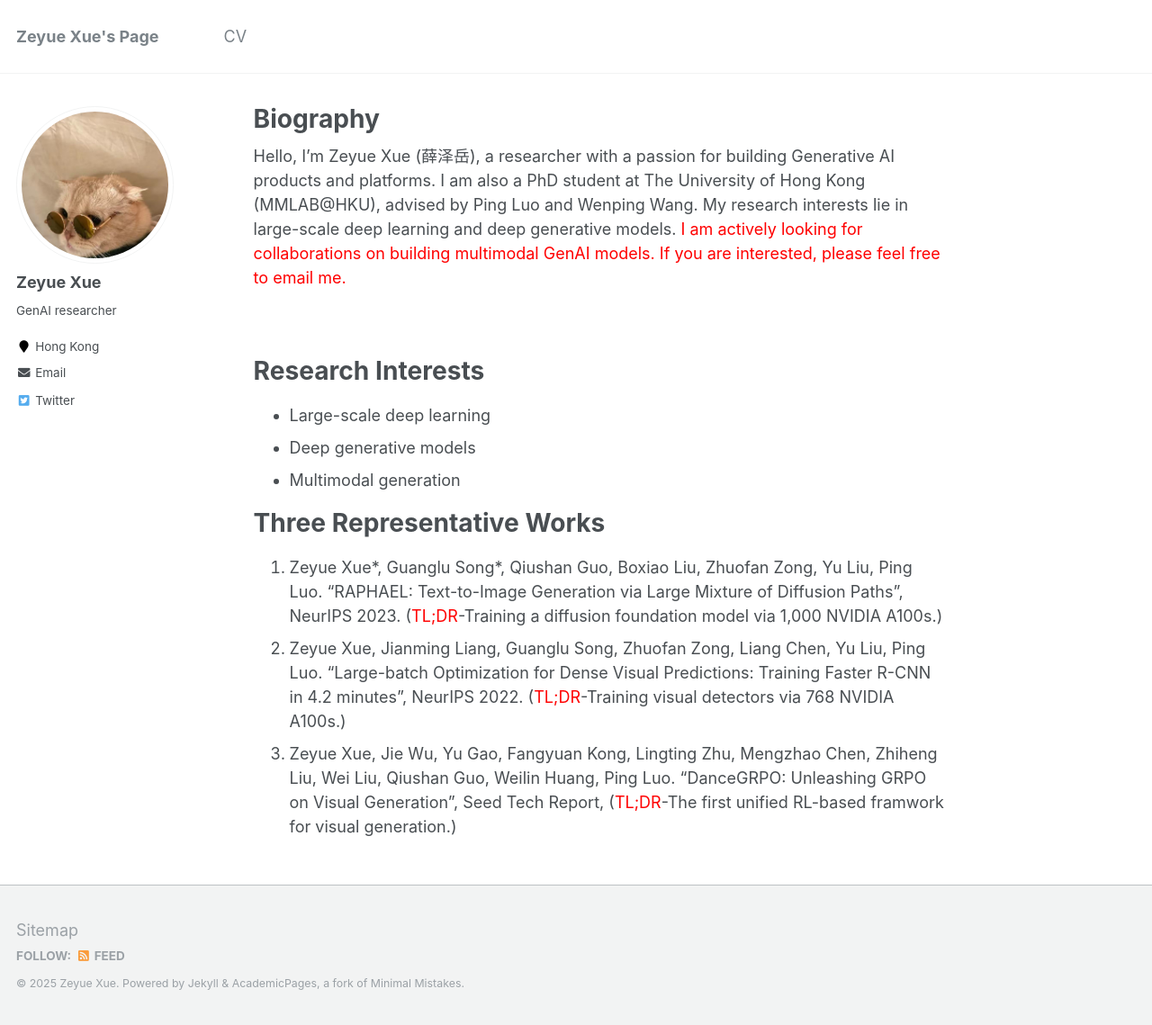
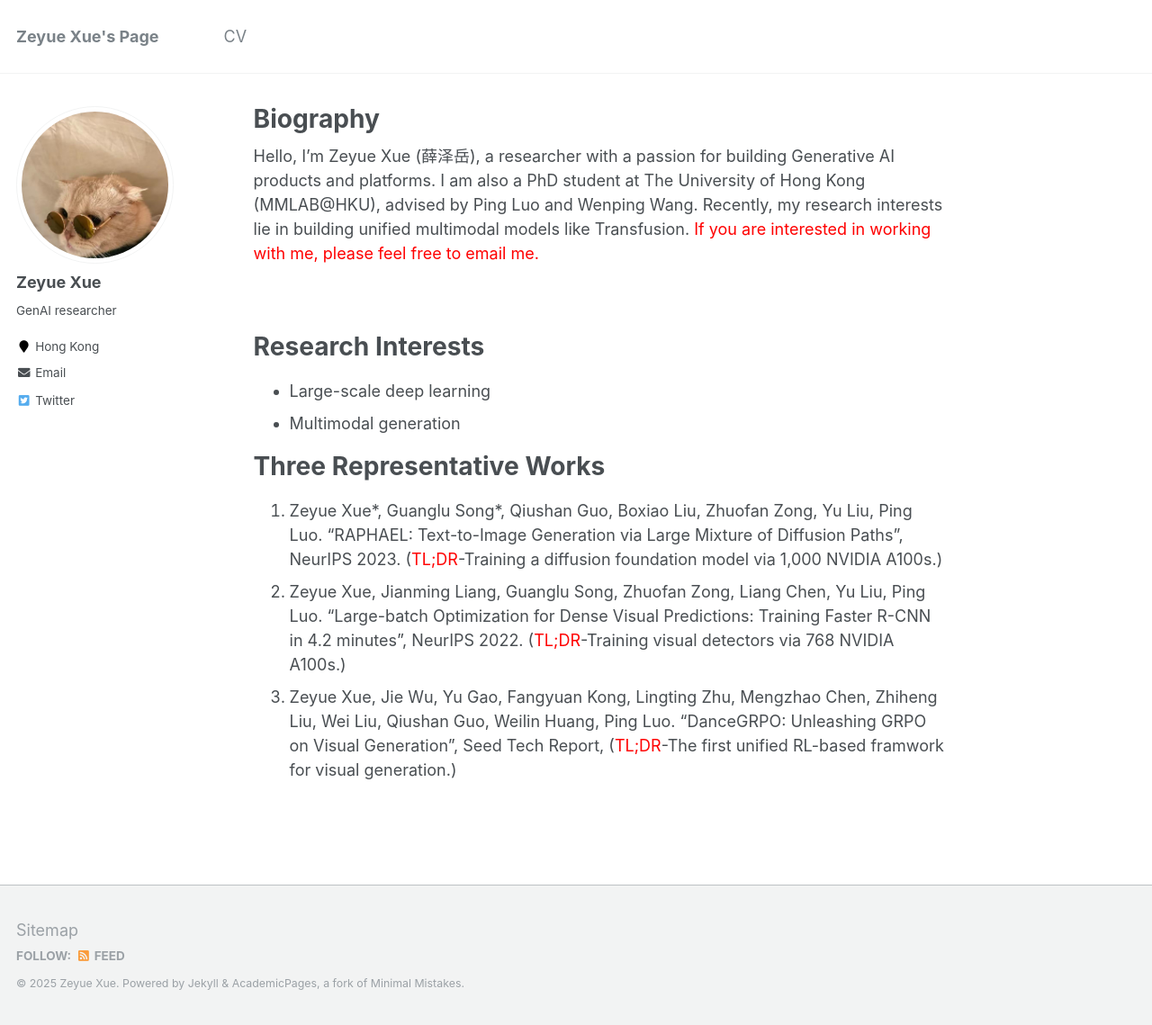
Before and after one commit to XueZeyue/xuezeyue.github.io, a Jekyll site: the page built from _pages/about.md, in a window 1280 px wide and 1139 px high. Shown: the whole window at 90% size. Built offline with Jekyll 4.4.1, drawn with Linux system fonts in a browser that asks for light colours.

Commit message:
Update about.md

```diff
--- a/_pages/about.md
+++ b/_pages/about.md
@@ -8,14 +8,13 @@ redirect_from:
   - /about.html
 ---
 
-Hello, I’m Zeyue Xue (薛泽岳), a researcher with a passion for building Generative AI products and platforms. I am also a PhD student at The University of Hong Kong (MMLAB@HKU), advised by Ping Luo and Wenping Wang. My research interests lie in large-scale deep learning and deep generative models. <font color="red">I am actively looking for collaborations on building multimodal GenAI models. If you are interested, please feel free to email me.</font>
+Hello, I’m Zeyue Xue (薛泽岳), a researcher with a passion for building Generative AI products and platforms. I am also a PhD student at The University of Hong Kong (MMLAB@HKU), advised by Ping Luo and Wenping Wang. Recently, my research interests lie in building unified multimodal models like Transfusion. <font color="red">If you are interested in working with me, please feel free to email me.</font>
 
 <br/>
 
 Research Interests
 ======
   * Large-scale deep learning
-  * Deep generative models
   * Multimodal generation
 
 **Three Representative Works**
```
